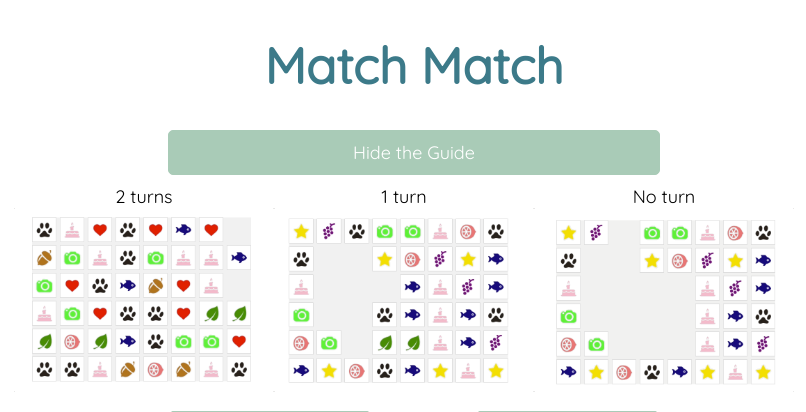
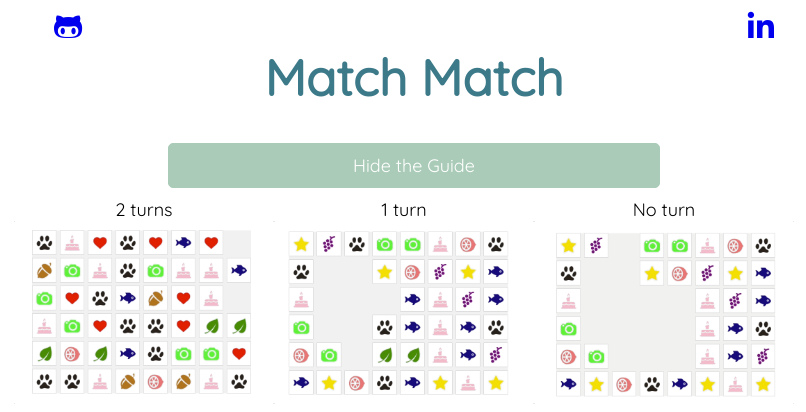
Before and after one commit to zw301/match-match, a PHP site: page / in a window 1280 px wide. Shown: the top 412 px of the page, without its empty margins (226-1032 px from the left). Run offline with PHP 8.4, Linux system fonts and the light colour scheme; some libraries are stand-ins or nearby versions.

Commit message:
Add github link

```diff
--- a/home.html
+++ b/home.html
@@ -7,8 +7,15 @@
     <link rel="shortcut icon" type="image/png" href="http://res.cloudinary.com/chengzii/image/upload/c_scale,w_16/v1524030787/match.png"/>
     <link rel="stylesheet" type="text/css" href="style.css">
     <link href="https://fonts.googleapis.com/css?family=Quicksand" rel="stylesheet">
+    <link rel="stylesheet" href="https://use.fontawesome.com/releases/v5.0.10/css/all.css" integrity="sha384-+d0P83n9kaQMCwj8F4RJB66tzIwOKmrdb46+porD/OvrJ+37WqIM7UoBtwHO6Nlg" crossorigin="anonymous">
+
+
   </head>
   <body>
+    <div class="header-links">
+      <a href="https://github.com/zw301" target="_blank"><i class="fab fa-github-alt"></i></a>
+      <a href="https://www.linkedin.com/in/ziyan-wang-4149b6161/" target="_blank"><i class="fab fa-linkedin-in"></i></a>
+    </div>
     <h1>Match Match</h1>
 
     <div class="information">
--- a/style.css
+++ b/style.css
@@ -75,6 +75,7 @@ h1 {
   text-align: center;
   color: #3C7A89;
   font-size: 50px;
+  margin-top: 0;
 }
 
 div {
@@ -158,3 +159,11 @@ div {
 .information {
   margin-bottom: 30px;
 }
+
+.header-links {
+  width: 720px;
+  display: flex;
+  justify-content: space-between;
+  margin: 0 auto;
+  font-size: 30px;
+}
```
Also changed, not shown: README.md.
